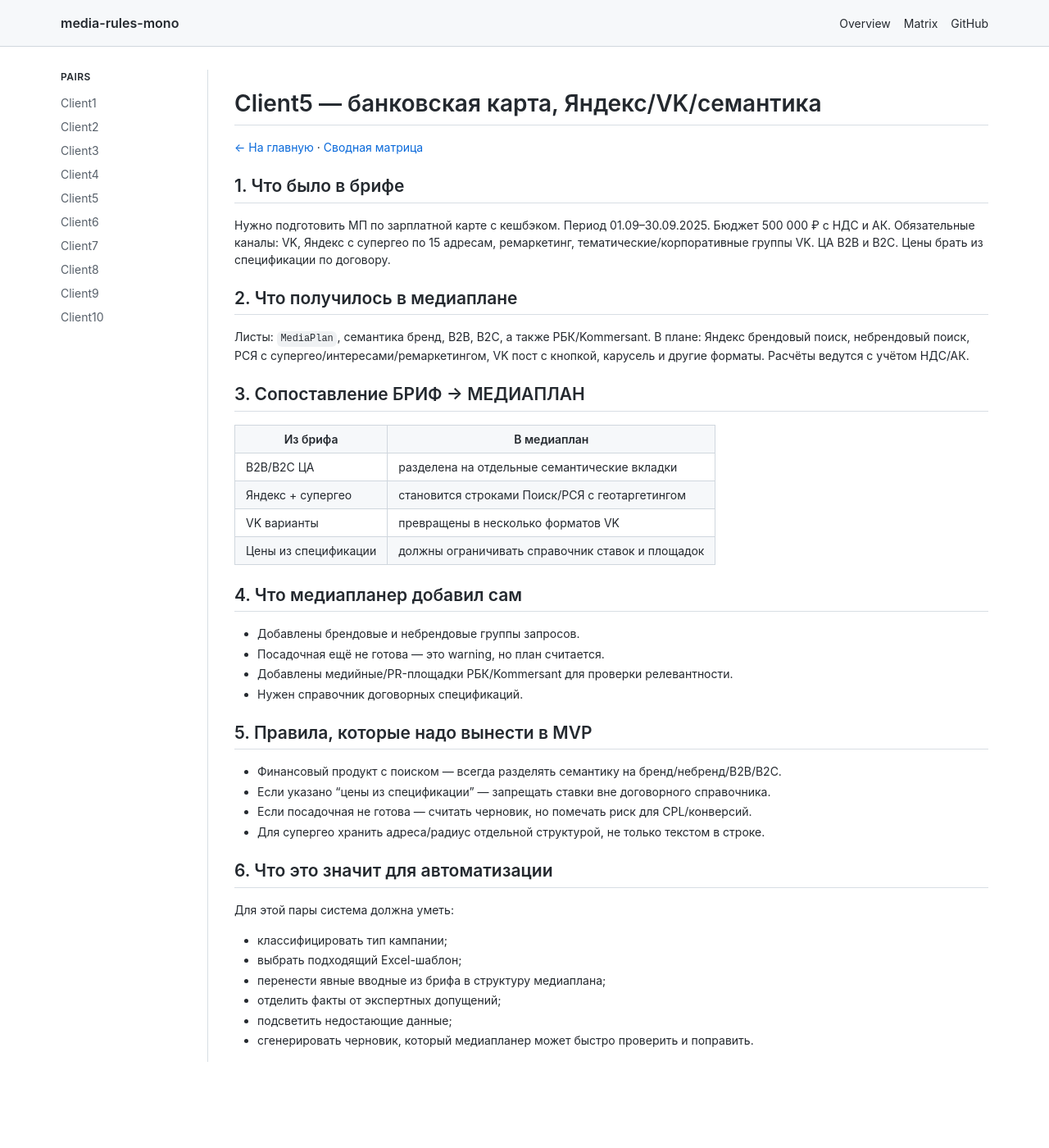
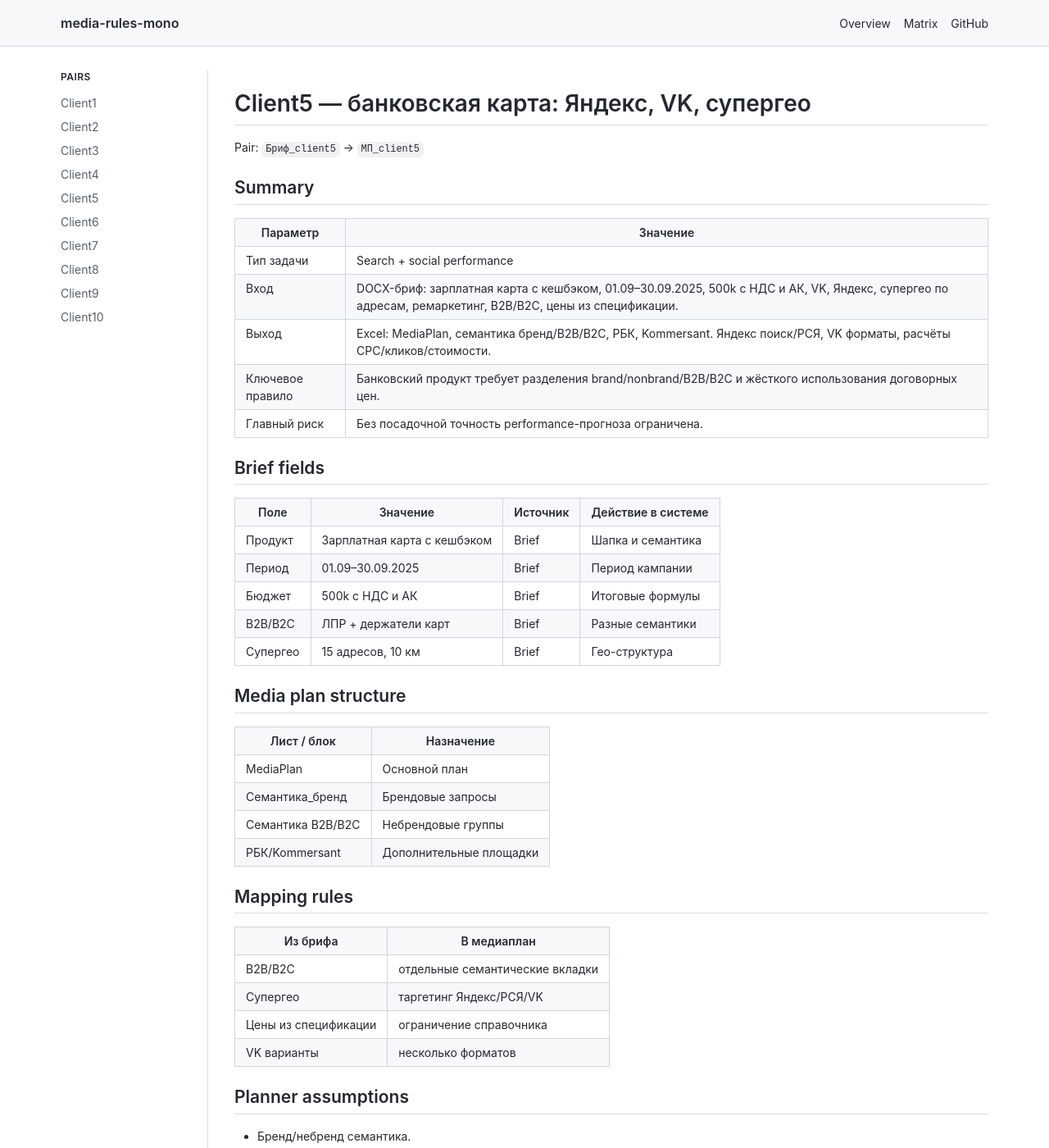
Before and after one commit to svoronkov-les13/media-rules-mono, a Jekyll site: the page built from client5.md, in a window 1280 px wide and 1400 px high. Shown: the whole window at 82% size. Built offline with Jekyll 4.4.1, drawn with Linux system fonts in a browser that asks for light colours; our own code applies the rules of GitHub Pages for plain Markdown files; some of the changed text lies outside the part shown.

Commit message:
docs: make client pages strict github-like specs

```diff
--- a/client5.md
+++ b/client5.md
@@ -1,50 +1,72 @@
 ---
 layout: default
-title: Client5 — банковская карта, Яндекс/VK/семантика
+title: Client5 — банковская карта: Яндекс, VK, супергео
 ---
 
-# Client5 — банковская карта, Яндекс/VK/семантика
+# Client5 — банковская карта: Яндекс, VK, супергео
 
-[← На главную](index.html) · [Сводная матрица](matrix.html)
+<div class="page-meta">Pair: <code>Бриф_client5</code> → <code>МП_client5</code></div>
 
-## 1. Что было в брифе
+## Summary
 
-Нужно подготовить МП по зарплатной карте с кешбэком. Период 01.09–30.09.2025. Бюджет 500 000 ₽ с НДС и АК. Обязательные каналы: VK, Яндекс с супергео по 15 адресам, ремаркетинг, тематические/корпоративные группы VK. ЦА B2B и B2C. Цены брать из спецификации по договору.
+| Параметр | Значение |
+|---|---|
+| Тип задачи | Search + social performance |
+| Вход | DOCX-бриф: зарплатная карта с кешбэком, 01.09–30.09.2025, 500k с НДС и АК, VK, Яндекс, супергео по адресам, ремаркетинг, B2B/B2C, цены из спецификации. |
+| Выход | Excel: MediaPlan, семантика бренд/B2B/B2C, РБК, Kommersant. Яндекс поиск/РСЯ, VK форматы, расчёты CPC/кликов/стоимости. |
+| Ключевое правило | Банковский продукт требует разделения brand/nonbrand/B2B/B2C и жёсткого использования договорных цен. |
+| Главный риск | Без посадочной точность performance-прогноза ограничена. |
 
-## 2. Что получилось в медиаплане
+## Brief fields
 
-Листы: `MediaPlan`, семантика бренд, B2B, B2C, а также РБК/Kommersant. В плане: Яндекс брендовый поиск, небрендовый поиск, РСЯ с супергео/интересами/ремаркетингом, VK пост с кнопкой, карусель и другие форматы. Расчёты ведутся с учётом НДС/АК.
+| Поле | Значение | Источник | Действие в системе |
+|---|---|---|---|
+| Продукт | Зарплатная карта с кешбэком | Brief | Шапка и семантика |
+| Период | 01.09–30.09.2025 | Brief | Период кампании |
+| Бюджет | 500k с НДС и АК | Brief | Итоговые формулы |
+| B2B/B2C | ЛПР + держатели карт | Brief | Разные семантики |
+| Супергео | 15 адресов, 10 км | Brief | Гео-структура |
 
-## 3. Сопоставление БРИФ → МЕДИАПЛАН
+## Media plan structure
+
+| Лист / блок | Назначение |
+|---|---|
+| MediaPlan | Основной план |
+| Семантика_бренд | Брендовые запросы |
+| Семантика B2B/B2C | Небрендовые группы |
+| РБК/Kommersant | Дополнительные площадки |
+
+## Mapping rules
 
 | Из брифа | В медиаплан |
 |---|---|
-| B2B/B2C ЦА | разделена на отдельные семантические вкладки |
-| Яндекс + супергео | становится строками Поиск/РСЯ с геотаргетингом |
-| VK варианты | превращены в несколько форматов VK |
-| Цены из спецификации | должны ограничивать справочник ставок и площадок |
+| B2B/B2C | отдельные семантические вкладки |
+| Супергео | таргетинг Яндекс/РСЯ/VK |
+| Цены из спецификации | ограничение справочника |
+| VK варианты | несколько форматов |
 
-## 4. Что медиапланер добавил сам
+## Planner assumptions
 
-- Добавлены брендовые и небрендовые группы запросов.
-- Посадочная ещё не готова — это warning, но план считается.
-- Добавлены медийные/PR-площадки РБК/Kommersant для проверки релевантности.
-- Нужен справочник договорных спецификаций.
+- Бренд/небренд семантика.
+- PR/медийные площадки.
+- Warning по посадочной.
 
-## 5. Правила, которые надо вынести в MVP
+## MVP rules
 
-- Финансовый продукт с поиском — всегда разделять семантику на бренд/небренд/B2B/B2C.
-- Если указано “цены из спецификации” — запрещать ставки вне договорного справочника.
-- Если посадочная не готова — считать черновик, но помечать риск для CPL/конверсий.
-- Для супергео хранить адреса/радиус отдельной структурой, не только текстом в строке.
+- Финансовый продукт → brand/nonbrand/B2B/B2C.
+- Договорные цены — hard constraint.
+- Нет посадочной — warning.
+- Супергео хранить структурой адрес+радиус.
 
-## 6. Что это значит для автоматизации
+## Automation checklist
 
-Для этой пары система должна уметь:
+- [ ] Классифицировать тип кампании
+- [ ] Выбрать Excel-шаблон
+- [ ] Извлечь явные поля из брифа
+- [ ] Отделить допущения медиапланера
+- [ ] Проверить hard-stop/warning
+- [ ] Сформировать Excel-черновик
 
-- классифицировать тип кампании;
-- выбрать подходящий Excel-шаблон;
-- перенести явные вводные из брифа в структуру медиаплана;
-- отделить факты от экспертных допущений;
-- подсветить недостающие данные;
-- сгенерировать черновик, который медиапланер может быстро проверить и поправить.
+---
+
+[← Overview](index.html) · [Matrix](matrix.html)
```
